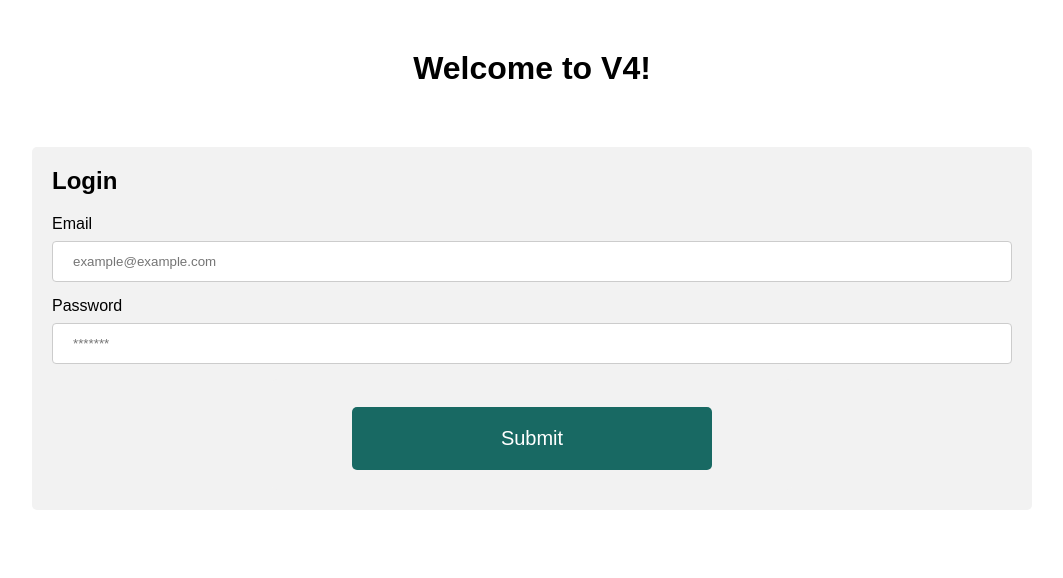
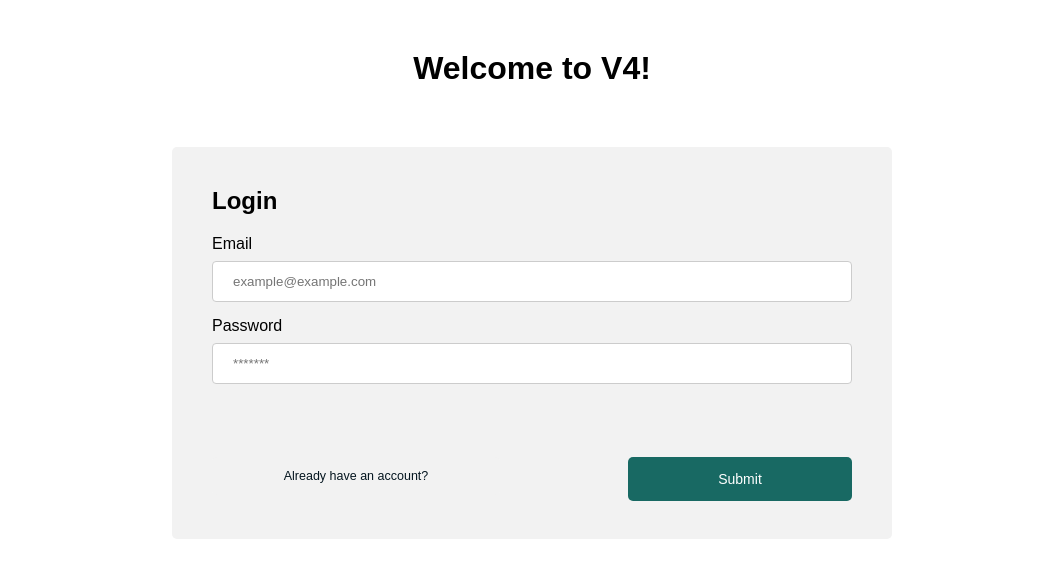
Before and after one commit to JennaLovett/V4, a PHP site: page / in a window 1280 px wide. Shown: the part 55-633 px from the top of the page, without its empty margins (108-1171 px from the left). Run offline with PHP 8.4, Linux system fonts and the light colour scheme.

Commit message:
changed login form css

```diff
--- a/css/index.css
+++ b/css/index.css
@@ -38,11 +38,11 @@ h1 {
 }
 
 /* Login and Register Form */
-div {
+.login {
     border-radius: 5px;
     background-color: #f2f2f2;
-    padding: 20px;
-    width: 75%;
+    padding: 40px;
+    width: 50%;
     margin: auto;
     margin-top: 60px;
 }
@@ -64,18 +64,28 @@ input[type=text], input[type=password] {
 
 .center {
     margin: auto;
-    width: 50%;
-    text-align: center;
+    width: 100%;
+    clear: both;
+    padding: 50px 0px;
     margin-bottom: 0px;
 }
 
+.left
+{
+    float: left;
+}
+
+.right
+{
+    float: right;
+}
+
 input[type=submit] {
-    width: 75%;
+    width: 35%;
     background-color: rgb(24, 105, 99);
     color: white;
-    padding: 20px 24px;
-    font-size: 20px;
-    margin: auto;
+    padding: 14px 18px;
+    font-size: 14px;
     margin-top: 8px;
     border: none;
     border-radius: 5px;
@@ -83,6 +93,22 @@ input[type=submit] {
     transition: background-color 0.6s;
 }
 
+#haveAccount {
+    width: 45%;
+    background-color: #f2f2f2;
+    color: #04151F;
+    padding: 12px 16px;
+    font-size: 12.5px;
+    transition: text-decoration 0.8s, font-size 0.8s;
+}
+
+#haveAccount:hover {
+    text-decoration: underline;
+    font-size: 13px;
+}
+
 input[type=submit]:hover {
     background-color: #183A37;
 }
+
+/* About */
--- a/index.html
+++ b/index.html
@@ -29,11 +29,14 @@
                 <input type="password" id="password" name="password" placeholder="*******" />
 
                 <div class="center">
-                    <input type="submit" value="Submit" />
+                    <input type="submit" value="Already have an account?" class="left" id="haveAccount"/>
+                    <input type="submit" value="Submit" class="right"/>
                 </div>
 
             </form>
         </div>
+
+        <div class="about"></div>
     </main>
   </body>
 </html>
```
